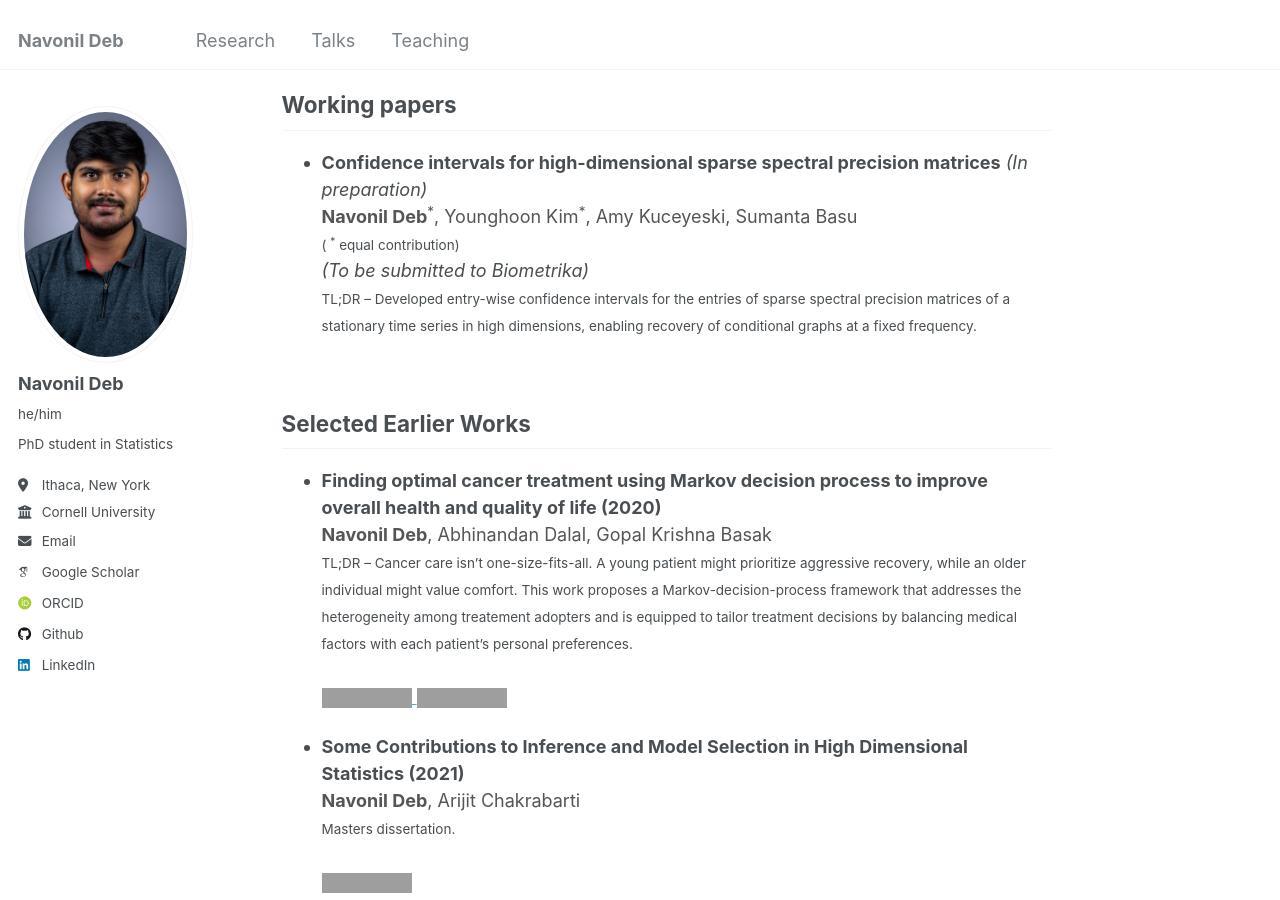
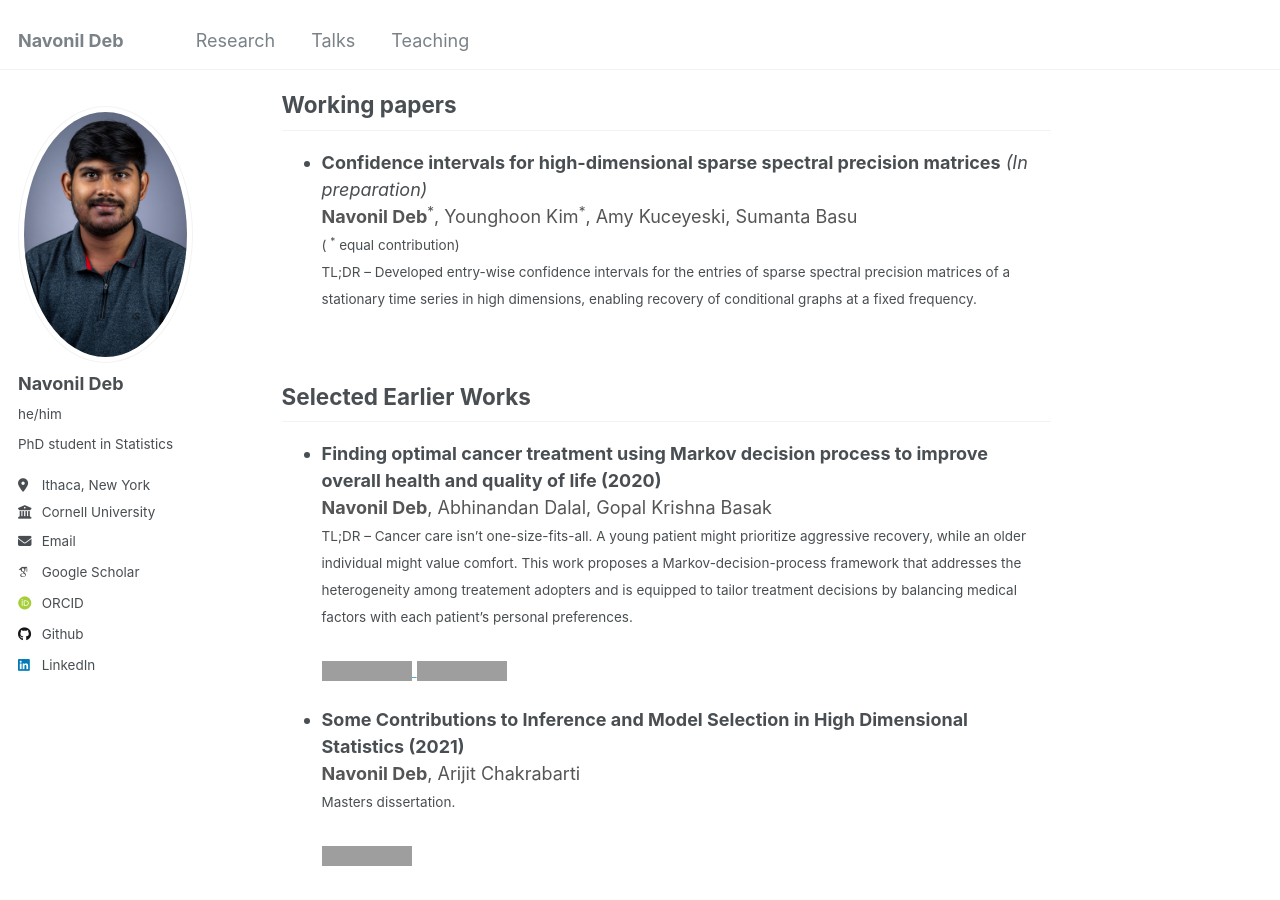
Before and after one commit to navonildeb/navonildeb.github.io, a Jekyll site: the page built from _publications/publications.md, in a window 1280 px wide and 900 px high, scrolled down 1032 px, cut to the strip 0-900 px from the top of the window. Built offline with Jekyll 4.4.1, drawn with Linux system fonts in a browser that asks for light colours; some web fonts are replaced; grey boxes are pictures that could not be loaded.

Commit message:
Update publications.md

```diff
--- a/_publications/publications.md
+++ b/_publications/publications.md
@@ -42,7 +42,6 @@ hide_title: false
 * <span style="font-weight:bold">Confidence intervals for high-dimensional sparse spectral precision matrices</span> <em>(In preparation)</em><br>
   <span style="color:#555"> **Navonil Deb**<sup>*</sup>, Younghoon Kim<sup>*</sup>, Amy Kuceyeski, Sumanta Basu</span>
   <small>( <sup>*</sup> equal contribution)</small><br>
-  <em>(To be submitted to Biometrika)</em><br>
   <small>
   TL;DR – Developed entry-wise confidence intervals for the entries of sparse spectral precision matrices of a stationary time series in high dimensions, enabling recovery of conditional graphs at a fixed frequency.
   </small><br><br>
```
